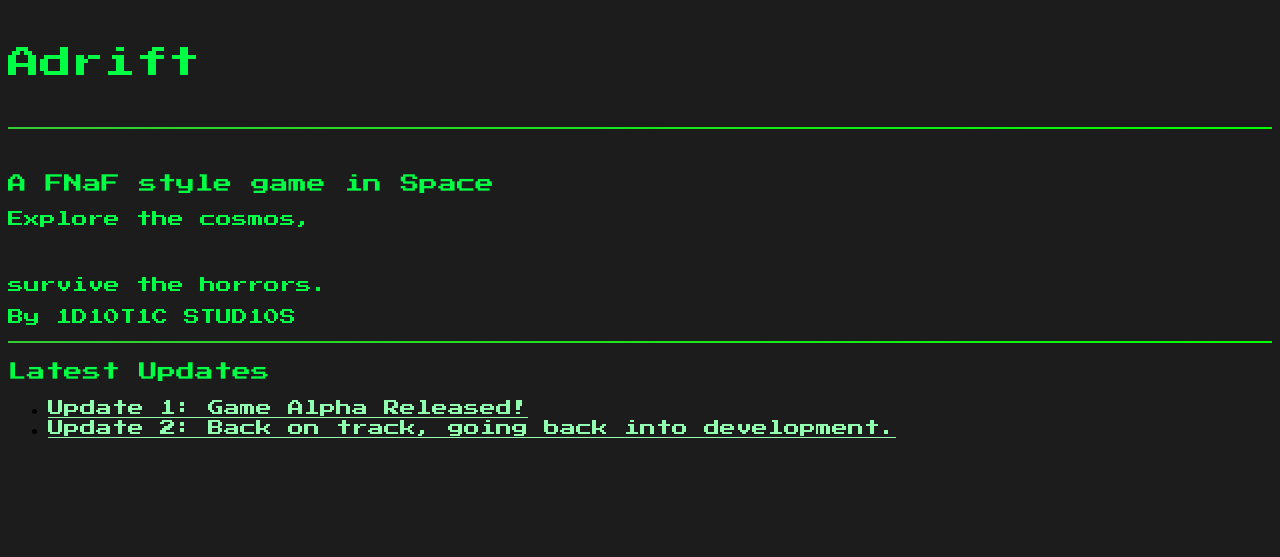
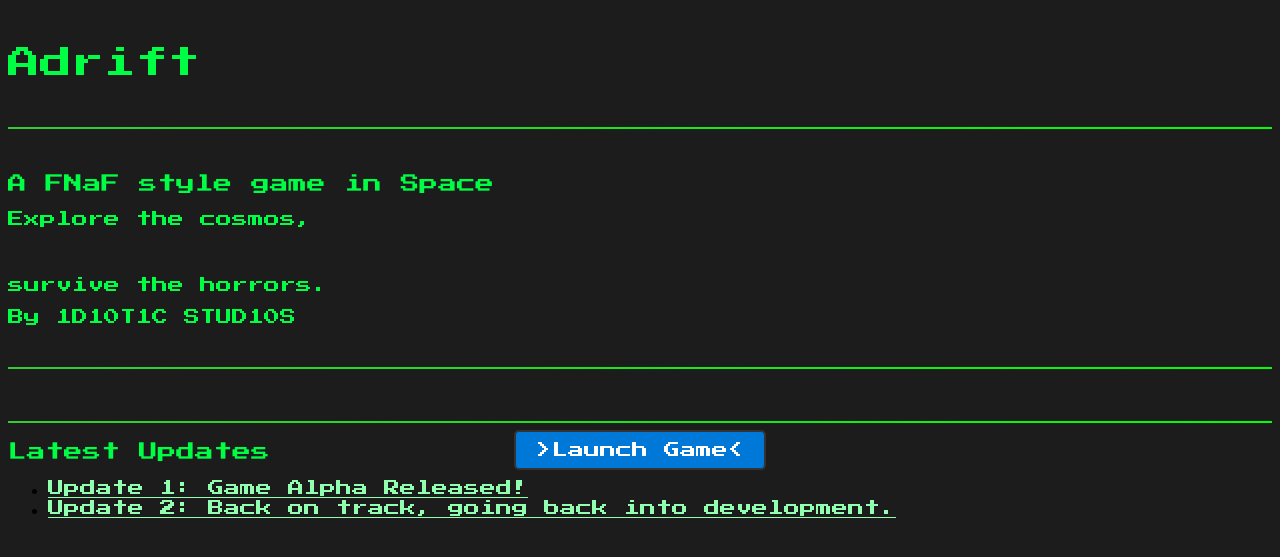
Before and after one commit to AdriftApp/adriftapp.github.io, a Jekyll site: the page built from index.html, in a window 1280 px wide. Shown: the top 557 px of the page. Built offline with Jekyll 4.4.1, drawn with Linux system fonts in a browser that asks for light colours.

Commit message:
Update index.html

```diff
--- a/index.html
+++ b/index.html
@@ -14,6 +14,11 @@ description: Adrift - WebApp
 <br>
 <p>survive the horrors.</p>
 <p>By 1D10T1C STUD10S</p>
+<br>
+<hr>
+<br>
+<a class="pixel-button">>Launch Game<</a>
+<br>
 <hr>
 <h3>Latest Updates</h3>
 <ul>
```
